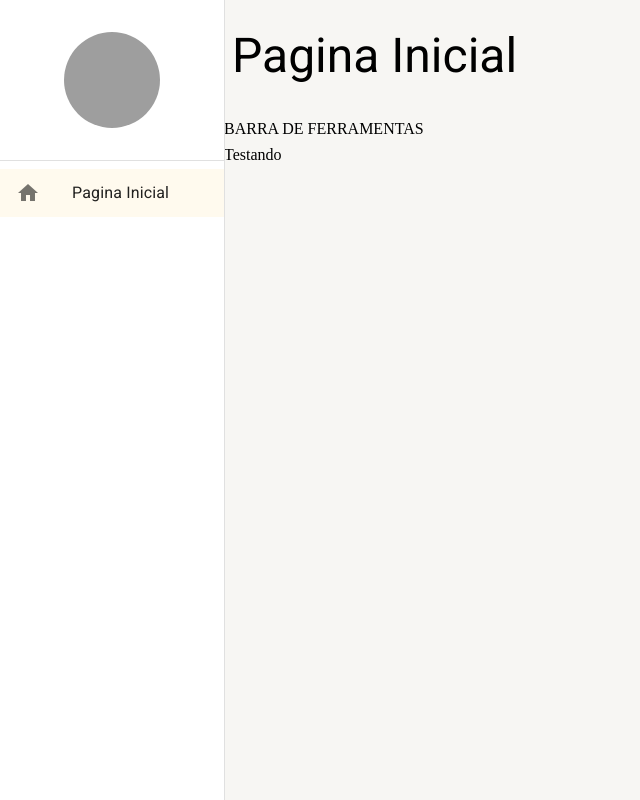
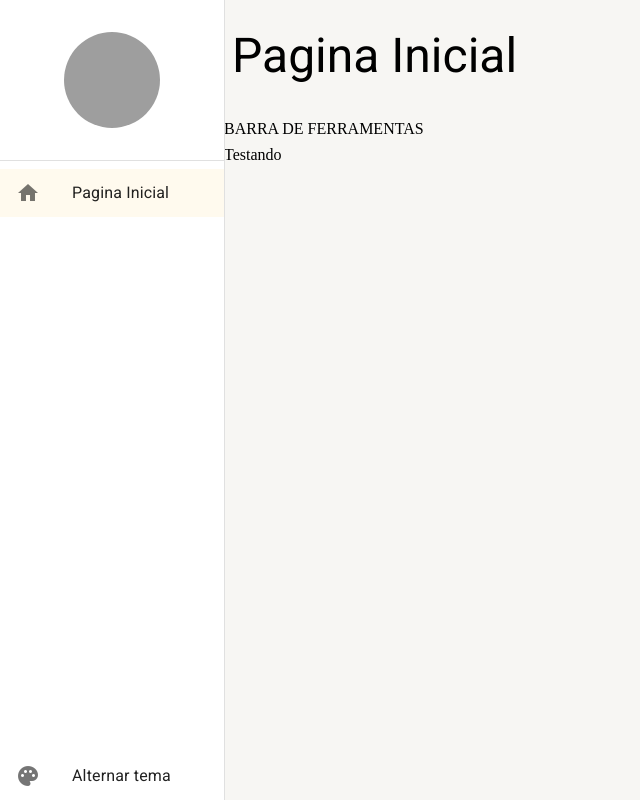
Before and after one commit to Unversedsix0/curso-react-mui, a React (Create React App) app: page /pagina-inicial in a window 1280 px wide. Shown: the whole page, without its empty margins (0-640 px from the left). Built offline with nearby package versions, Linux system fonts and the light colour scheme; grey boxes are pictures that could not be loaded.

Commit message:
feat: Adicionado botao para alterar tema

```diff
--- a/src/shared/components/menu-lateral/MenuLateral.tsx
+++ b/src/shared/components/menu-lateral/MenuLateral.tsx
@@ -1,7 +1,7 @@
 import React from 'react'
 import { Box } from '@mui/material'
 import { To, useMatch, useNavigate, useResolvedPath } from 'react-router-dom';
-import { useDrawerContext } from '../../contexts'
+import { useAppThemeContext, useDrawerContext } from '../../contexts'
 import { Drawer, useTheme, Avatar, Divider, List, ListItemButton, ListItemIcon, ListItemText, Icon, useMediaQuery } from '@mui/material'
 
 
@@ -17,6 +17,7 @@
     const navigate = useNavigate();
     const resolvedPath = useResolvedPath(props.to);
     const match = useMatch({ path: resolvedPath.pathname, end: false });
+
 
     const handleClick = () => {
         navigate(props.to);
@@ -46,8 +47,9 @@
 
 export const MenuLateral: React.FC<IMenuLateralProps> = ({ children }) => {
     const theme = useTheme();
+    const { toggleTheme } = useAppThemeContext();
     const smDown = useMediaQuery(theme.breakpoints.down('sm'));
-    const { isDrawerOpen, toggleDrawerOpen,drawerOptions} = useDrawerContext();
+    const { isDrawerOpen, toggleDrawerOpen, drawerOptions } = useDrawerContext();
 
     return (
         <>
@@ -84,6 +86,16 @@
 
                         </List>
                     </Box>
+                    <Box >
+                        <ListItemButton onClick={toggleTheme}>
+                            <ListItemIcon>
+                                <Icon>
+                                    palette
+                                </Icon>
+                            </ListItemIcon>
+                            <ListItemText primary="Alternar tema" />
+                        </ListItemButton>
+                    </Box>
                 </Box>
             </Drawer>
             <Box height="100vh" marginLeft={smDown ? 0 : theme.spacing(28)}>
```
Lines whose indentation alone changed are shown as unchanged.
